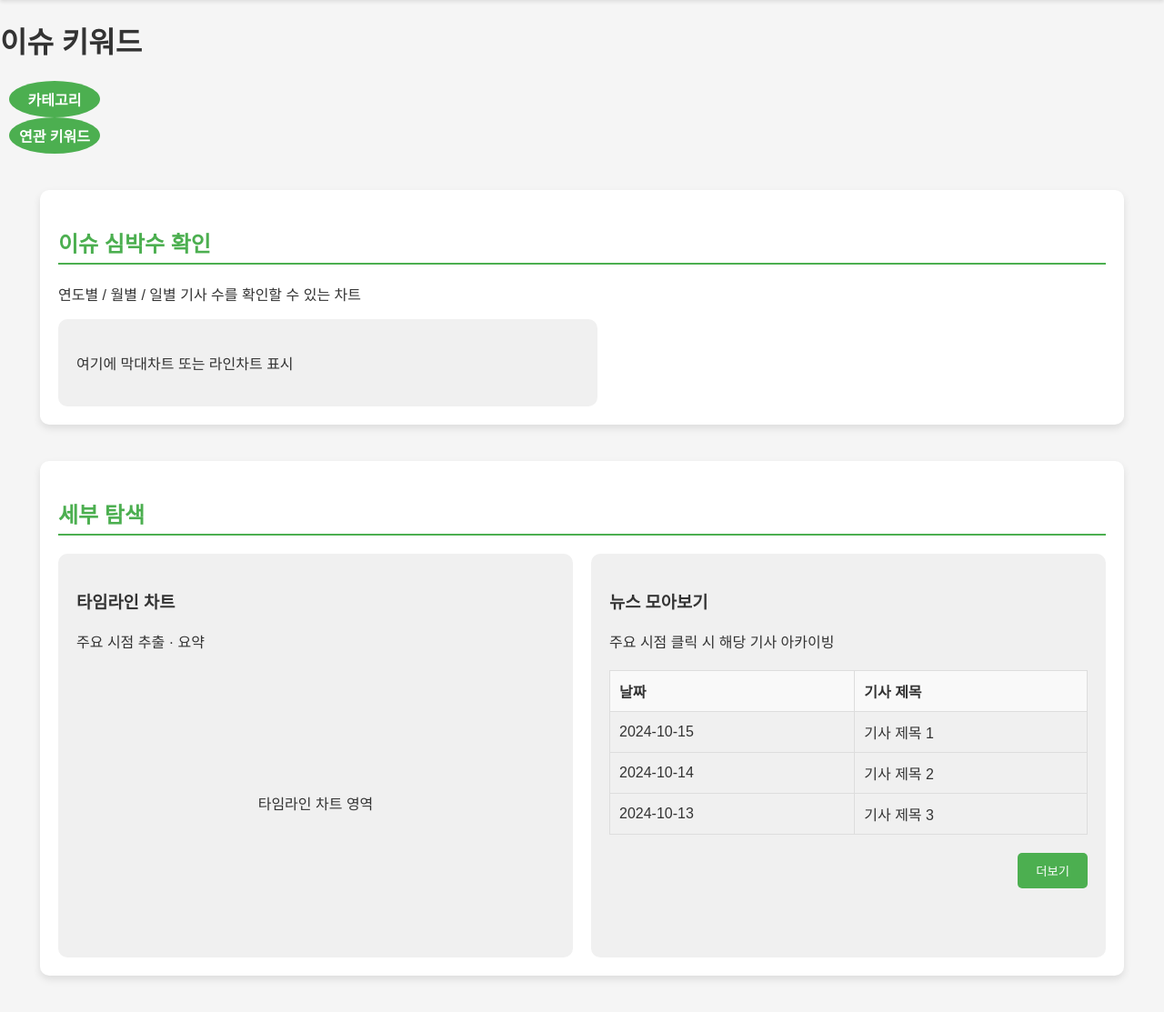
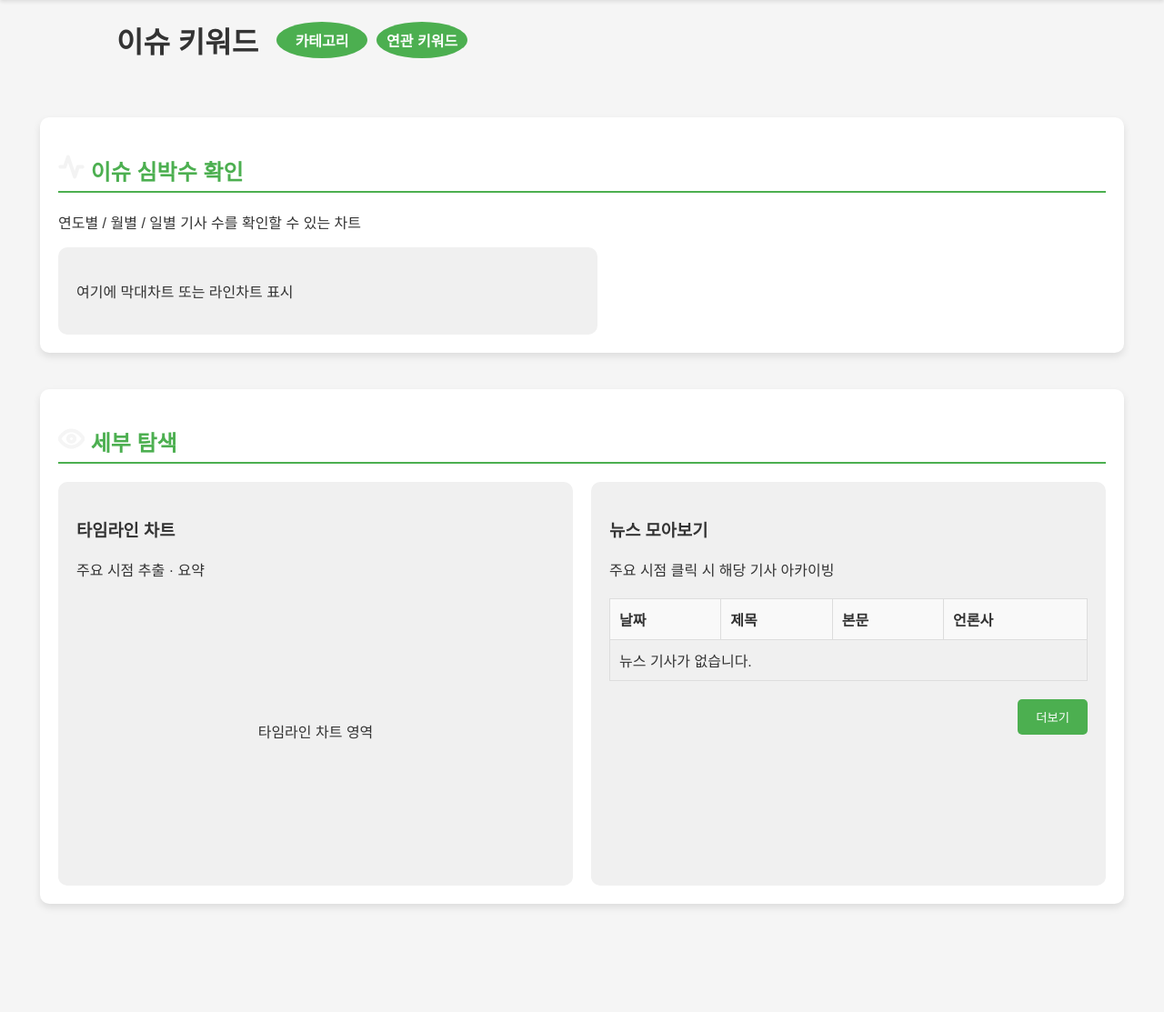
Before and after one commit to DMF-1TEAM/Issue-beat, a Django app: page /result/ in a window 1280 px wide. Shown: the part 50-1163 px from the top of the page at 91% size. After the commit the page ends 1048 px from the top, so only its background shows below. Run offline with Django 4.2, Linux system fonts and the light colour scheme.

Commit message:
2차 공유

```diff
--- a/Issuebeat/web/models.py
+++ b/Issuebeat/web/models.py
@@ -1,6 +1,5 @@
 from django.db import models
 
-# Create your models here.
 class News(models.Model):
     date = models.DateField()
     title = models.CharField(max_length=50)
--- a/Issuebeat/web/templates/resultsam.html
+++ b/Issuebeat/web/templates/resultsam.html
@@ -22,12 +22,9 @@
             box-shadow: 0 2px 4px rgba(0, 0, 0, 0.1);
         }
 
-        nav a {
-            margin: 0 15px;
-            color: #333;
-            text-decoration: none;
-            font-weight: bold;
-            font-size: 16px;
+        .left-menu {
+            display: flex;
+            margin-left: 10%;
         }
 
         .circle {
@@ -40,7 +37,6 @@
             background: #4CAF50;
             color: white;
             font-weight: bold;
-            margin: 0 10px;
             text-align: center;
         }
 
@@ -135,10 +131,23 @@
             width: 20px;
             height: 20px;
         }
+
+        .title-and-circles {
+            display: flex;
+            align-items: center;
+            justify-content: flex-start;
+        }
+
+        .circle-container {
+            display: flex;
+            gap: 10px;
+            margin-left: 20px;
+        }
     </style>
 </head>
 <body>
 {% load static %}
+
 <nav>
     <div class="right-icons">
         <img src="{% static 'Search.png' %}" alt="검색아이콘">
@@ -147,7 +156,9 @@
 </nav>
 
 <div class="left-menu">
+    <div class="title-and-circles">
         <h1>이슈 키워드</h1>
+        <div class="circle-container">
             <div class="circle">
                 <span>카테고리</span>
             </div>
@@ -155,9 +166,14 @@
                 <span>연관 키워드</span>
             </div>
         </div>
+    </div>
+</div>
 
 <section class="section">
-    <h2>이슈 심박수 확인</h2>
+    <h2>
+        <img src="{% static 'Beat.png' %}" alt="심박수확인">
+        이슈 심박수 확인
+    </h2>
     <p>연도별 / 월별 / 일별 기사 수를 확인할 수 있는 차트</p>
     <div class="chart">
         <p>여기에 막대차트 또는 라인차트 표시</p>
@@ -165,7 +181,10 @@
 </section>
 
 <section class="section">
-    <h2>세부 탐색</h2>
+    <h2>
+        <img src="{% static 'Eye.png' %}" alt="세부탐색">
+        세부 탐색
+    </h2>
     <div class="container">
         <div class="chart">
             <h3>타임라인 차트</h3>
@@ -183,22 +202,24 @@
                 <thead>
                     <tr>
                         <th>날짜</th>
-                        <th>기사 제목</th>
+                        <th>제목</th>
+                        <th>본문</th>
+                        <th>언론사</th>
                     </tr>
                 </thead>
                 <tbody>
+                    {% for item in news %}
                         <tr>
-                        <td>2024-10-15</td>
-                        <td>기사 제목 1</td>
+                            <td>{{ item.date }}</td>
+                            <td>{{ item.title }}</td>
+                            <td>{{ item.content }}</td>
+                            <td>{{ item.press }}</td>
                         </tr>
+                    {% empty %}
                         <tr>
-                        <td>2024-10-14</td>
-                        <td>기사 제목 2</td>
+                            <td colspan="4">뉴스 기사가 없습니다.</td>
                         </tr>
-                    <tr>
-                        <td>2024-10-13</td>
-                        <td>기사 제목 3</td>
-                    </tr>
+                    {% endfor %}
                 </tbody>
             </table>
 
@@ -210,6 +231,3 @@
         </div>
     </div>
 </section>
-
-</body>
-</html>
--- a/Issuebeat/web/views.py
+++ b/Issuebeat/web/views.py
@@ -17,17 +17,13 @@ def result(request, query):
     return render(request, 'web/result.html', {'articles': articles, 'query': query})
 
 def resultsam(request):
-    news= News.objects.all()
+    news= News.objects.all().order_by('-date')[:10]
 
     context={
         'news': news,
     }
-    return render(request, 'resultsam.html', context)
+    return render(request, 'resultsam.html')
 
 def news(request):
-    news= News.objects.all()
-
-    context={
-        'news': news,
-    }
-    return render(request, 'news.html', context)
+    news = News.objects.all().order_by('-date')  # 최신 뉴스 먼저 보기
+    return render(request, 'news.html', {'news': news})
```
Also changed, not shown: Issuebeat/web/templates/news.html (+60 -0 lines), Issuebeat/static/Beat.png (added), Issuebeat/static/Eye.png (added). Lines whose indentation alone changed are shown as unchanged.
